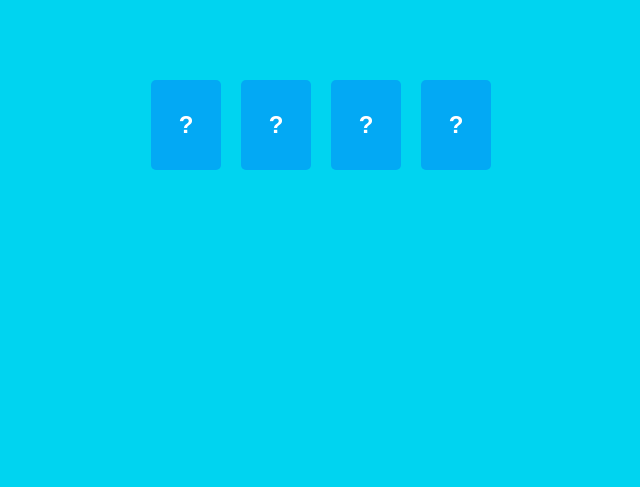
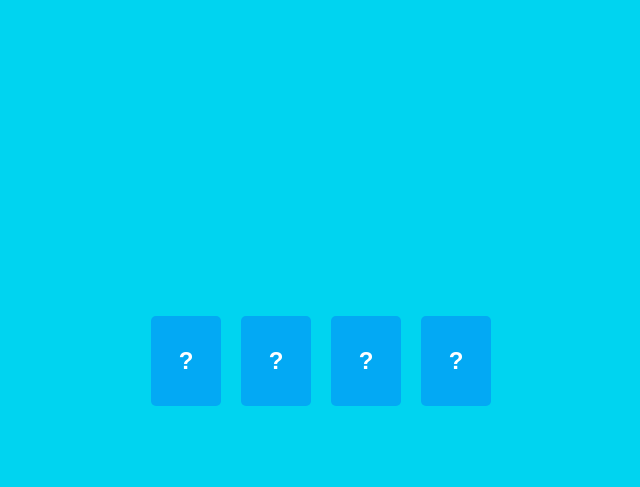
Before and after one commit to shgtkshruch/dotinstall-concentration-game, a website: page src/index.pug in a window 1280 px wide. Shown: the whole page, without its empty margins (319-959 px from the left). Drawn offline with nearby package versions, Linux system fonts and the light colour scheme; files that its build step writes are made by us from their sources.

Commit message:
Use flexbox

```diff
--- a/src/styles/main.scss
+++ b/src/styles/main.scss
@@ -1,4 +1,9 @@
 body {
+  display: flex;
+  justify-content: center;
+  align-items: center;
+  height: 100vh;
+
   margin: 0;
   background-color: #00d4f0;
   text-align: center;
@@ -8,12 +13,11 @@ body {
 
 .game {
   &__stage {
-    width: 600px;
-    margin: 80px auto 30px;
+    display: flex;
+    margin-bottom: 40px;
   }
 
   &__card {
-    display: inline-block;
     width: 70px;
     height: 90px;
     font-size: 24px;
```
